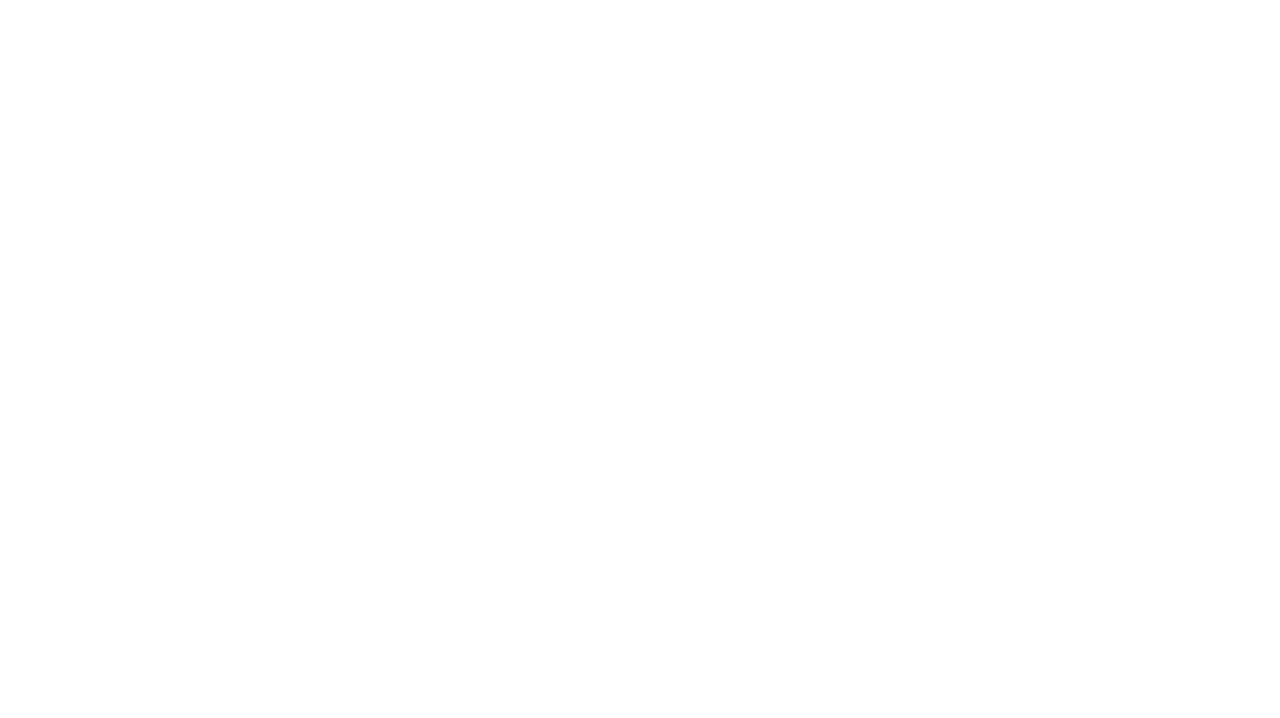
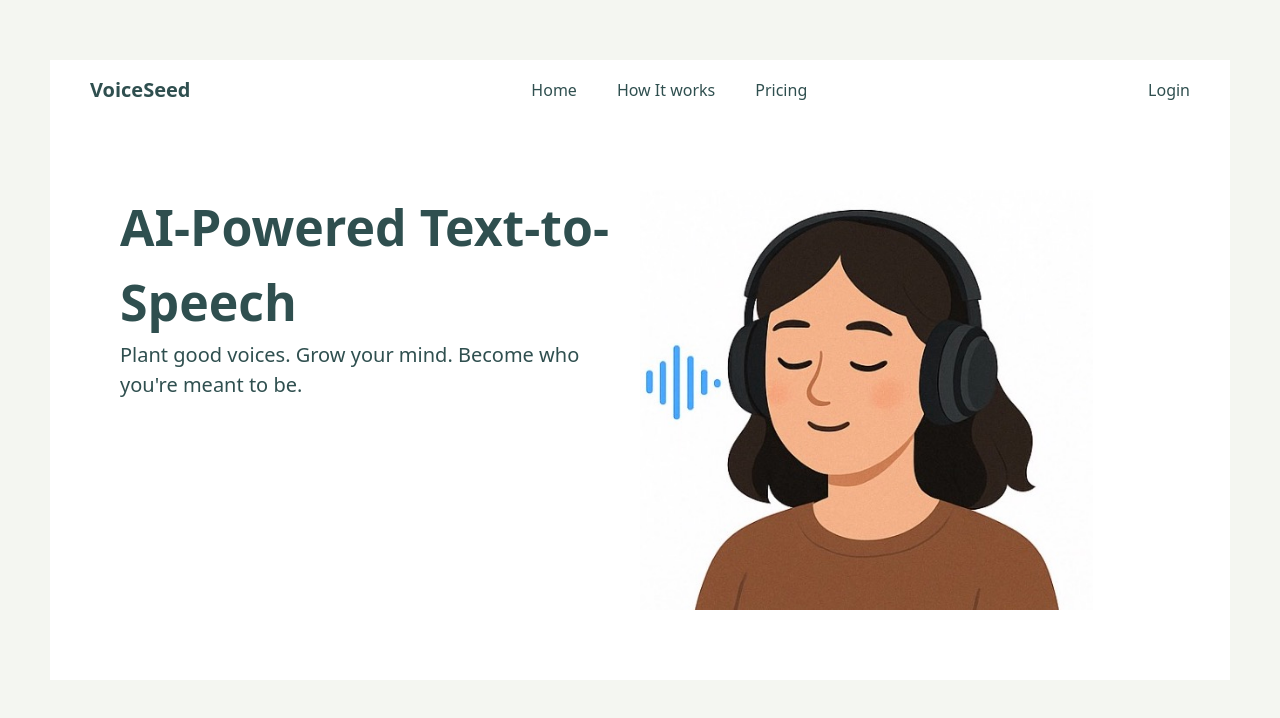
Before and after one commit to thursdaycurry/project-voiceseed-react, a React (Vite) app: page / in a window 1280 px wide. Shown: the top 718 px of the page. Built offline with nearby package versions, Linux system fonts and the light colour scheme.

Commit message:
feat(home): create draft Home component

```diff
--- a/package.json
+++ b/package.json
@@ -13,6 +13,7 @@
     "@tailwindcss/vite": "^4.1.4",
     "react": "^19.0.0",
     "react-dom": "^19.0.0",
+    "react-router-dom": "^7.5.0",
     "tailwindcss": "^4.1.4"
   },
   "devDependencies": {
--- a/src/App.css
+++ b/src/App.css
@@ -0,0 +1,9 @@
+@import "tailwindcss";
+
+#app {
+  background-color: rgb(244, 246, 241);
+}
+
+body {
+  color: darkslategray;
+}
--- a/src/App.tsx
+++ b/src/App.tsx
@@ -1,7 +1,21 @@
+import { BrowserRouter, Route, Routes } from "react-router-dom";
 import "./App.css";
+import Header from "./components/Header";
+import Home from "./components/Home";
 
 function App() {
-  return <></>;
+  return (
+    <div id="app" className="p-[50px] min-h-screen">
+      <div className="bg-white mt-[10px] rounded-">
+        <BrowserRouter>
+          <Header />
+          <Routes>
+            <Route path="/" element={<Home />} />
+          </Routes>
+        </BrowserRouter>
+      </div>
+    </div>
+  );
 }
 
 export default App;
--- /dev/null
+++ b/src/components/Home.tsx
@@ -0,0 +1,25 @@
+export default function Home() {
+  return (
+    <div className="p-[70px]">
+      <div className="flex mx-auto ">
+        {/* text part */}
+        <div className="flex-1">
+          <div className="text-[50px] font-semibold">
+            AI-Powered Text-to-Speech
+          </div>
+          <div className="text-[20px]">
+            Plant good voices. Grow your mind. Become who you're meant to be.
+          </div>
+        </div>
+
+        {/* illustration part */}
+        <div className="flex-1 ">
+          <img
+            className="max-h-[420px] object-contain "
+            src="src/assets/graphics/graphic_happyListener.jpg"
+          />
+        </div>
+      </div>
+    </div>
+  );
+}
--- a/vite.config.ts
+++ b/vite.config.ts
@@ -1,7 +1,8 @@
-import { defineConfig } from 'vite'
-import react from '@vitejs/plugin-react-swc'
+import { defineConfig } from "vite";
+import react from "@vitejs/plugin-react-swc";
+import tailwindcss from "@tailwindcss/vite";
 
 // https://vite.dev/config/
 export default defineConfig({
-  plugins: [react()],
-})
+  plugins: [react(), tailwindcss()],
+});
```
Also changed, not shown: src/assets/graphics/graphic_happyListener.jpg (added), 1 other file (tests, documents, lock files or other folders).
